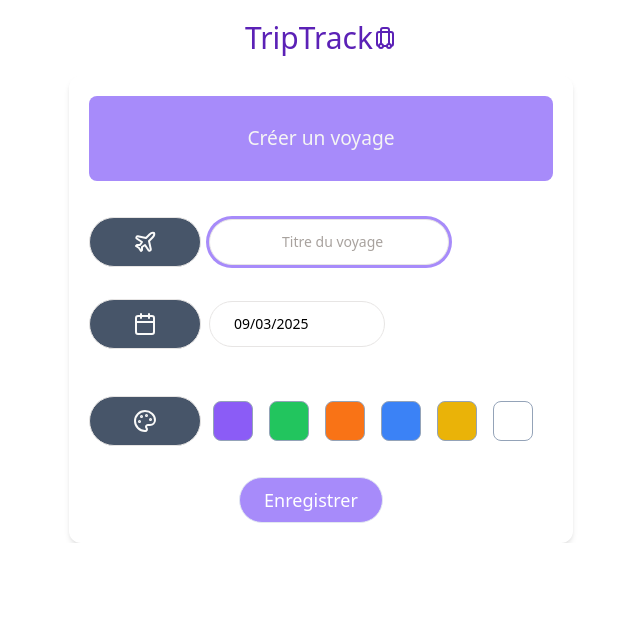
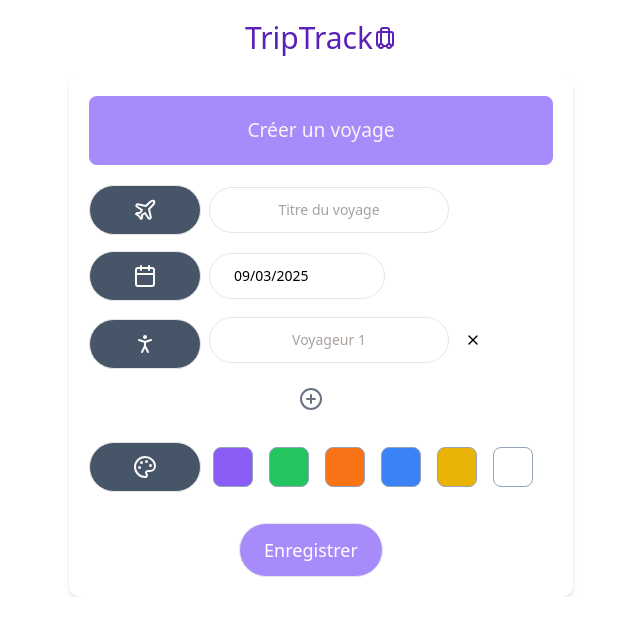
Before and after one commit to ccphung/triptrack, a React (Vite) app: page /new-travel in a window 1280 px wide. Shown: the top 636 px of the page, without its empty margins (319-959 px from the left). Built offline with nearby package versions, Linux system fonts and the light colour scheme.

Commit message:
add travelers on expense and travel

```diff
--- /dev/null
+++ b/src/components/BalanceCalculator.jsx
@@ -0,0 +1,70 @@
+import { CheckCheckIcon } from 'lucide-react';
+
+export default function BalanceCalculator({ expenses, travel }) {
+  const { travelers } = travel[0];
+  console.log(travelers);
+
+  const totalByPerson = travelers.reduce((acc, traveler) => {
+    const total = expenses
+      .filter((expense) => expense.payer === traveler)
+      .reduce((sum, expense) => sum + Number(expense.price), 0);
+
+    acc[traveler] = total;
+    return acc;
+  }, {});
+
+  const totalArray = Object.entries(totalByPerson).map(([name, total]) => ({
+    name,
+    total,
+  }));
+
+  const averagePerPerson =
+    totalArray.reduce((acc, t) => acc + t.total, 0) / totalArray.length;
+
+  const maxExpensePerson = totalArray.filter((t) => t.total > averagePerPerson);
+
+  const allPaidSameAmount = totalArray.every(
+    (t) => t.total === averagePerPerson,
+  );
+
+  if (allPaidSameAmount) {
+    return (
+      <div className="flex justify-center text-green-800">
+        <CheckCheckIcon />
+        <p>Tous les participants ont payé le même montant.</p>
+      </div>
+    );
+  }
+
+  return (
+    <div>
+      {totalArray.map((t) => {
+        if (t.total < averagePerPerson) {
+          const totalDebt = averagePerPerson - t.total;
+
+          const totalMaxPaying = maxExpensePerson.reduce(
+            (acc, p) => acc + p.total,
+            0,
+          );
+
+          return (
+            <div key={t.name}>
+              <p>
+                {maxExpensePerson.map((p) => {
+                  const amount = (totalDebt * p.total) / totalMaxPaying;
+                  return (
+                    <span key={p.name}>
+                      {t.name} doit à {p.name}: {amount.toFixed(2)} €
+                      <br />
+                    </span>
+                  );
+                })}
+              </p>
+            </div>
+          );
+        }
+        return null;
+      })}
+    </div>
+  );
+}
--- a/src/components/ExpenseItem.jsx
+++ b/src/components/ExpenseItem.jsx
@@ -124,8 +124,15 @@ function ExpenseItem({
                 </div>
               )}
             </div>
+
+            {item.payer && (
+              <p className="ml-2 text-start text-sm text-stone-800">
+                Payé par : {item.payer}
+              </p>
+            )}
+
             {item.note && (
-              <p className="mb-5 ml-2 text-start text-sm text-stone-800">
+              <p className="ml-2 text-start text-sm text-stone-800">
                 Note: <span className="p-2 italic">{item.note}</span>
               </p>
             )}
--- /dev/null
+++ b/src/components/InputTravelers.jsx
@@ -0,0 +1,33 @@
+import { PersonStandingIcon, XIcon } from 'lucide-react';
+
+function InputTravelers({ index, value, onChange, onRemove }) {
+  const handleChange = (e) => {
+    onChange({ id: index, name: e.target.value });
+  };
+
+  return (
+    <div className="mt-4 flex flex-row items-center">
+      <label className="label flex items-center justify-center">
+        <PersonStandingIcon />
+      </label>
+
+      <div className="flex flex-col">
+        <div className="mb-2 flex items-center">
+          <input
+            type="text"
+            className="input w-[15rem] text-center"
+            placeholder={`Voyageur ${index + 1}`}
+            value={value}
+            onChange={handleChange}
+          />
+          <XIcon
+            className="ml-2 w-4 cursor-pointer"
+            onClick={() => onRemove(index)}
+          />
+        </div>
+      </div>
+    </div>
+  );
+}
+
+export default InputTravelers;
--- a/src/components/TravelItem.jsx
+++ b/src/components/TravelItem.jsx
@@ -19,12 +19,12 @@ function TravelItem({ item, expenses }) {
       >
         <div className="items-star ml-5 flex flex-col justify-start">
           <p className="text-center text-lg text-slate-800">{item.title}</p>
-          <p className="text-md flex text-center text-slate-500">
+          <div className="text-md flex text-center text-slate-500">
             <Calendar className="mr-2 w-4" />
             {formatDateHuman(item.date)}
-          </p>
+          </div>
 
-          <p className="text-md flex justify-stretch text-center text-slate-500">
+          <div className="text-md flex justify-stretch text-center text-slate-500">
             <LucideBanknote className="mr-2 w-4" />
             {formatCurrency(
               expenses.reduce((total, expense) => {
@@ -36,12 +36,12 @@ function TravelItem({ item, expenses }) {
               }, 0),
               'EUR',
             )}
-          </p>
+          </div>
 
-          <p className="text-md flex text-center text-slate-500">
+          <div className="text-md flex text-center text-slate-500">
             <Paperclip className="mr-2 w-4" />
             {expenses.length} dépenses
-          </p>
+          </div>
         </div>
       </div>
     </button>
--- a/src/pages/CreateExpense.jsx
+++ b/src/pages/CreateExpense.jsx
@@ -1,5 +1,5 @@
 import { useEffect, useState } from 'react';
-import { useDispatch } from 'react-redux';
+import { useDispatch, useSelector } from 'react-redux';
 import { useNavigate, useParams } from 'react-router-dom';
 import { Controller, useForm } from 'react-hook-form';
 import { CiGps } from 'react-icons/ci';
@@ -44,6 +44,9 @@ function CreateExpense() {
   const dispatch = useDispatch();
   const navigate = useNavigate();
   const { travelId } = useParams();
+  const travels = useSelector((state) => state.travel.travel);
+  const travel = travels.find((t) => t.id === travelId);
+
 
   const { position, getPosition } = useFetchPosition(lat, lng, setLng, setLat);
 
@@ -81,6 +84,7 @@ function CreateExpense() {
       createdAt: new Date().toISOString(),
       currency,
       travelId,
+      payer: data.payer,
     };
 
     dispatch(createExpense(newExpense));
@@ -160,7 +164,8 @@ function CreateExpense() {
               exchangeRate &&
               price && (
                 <p className="text-end italic text-slate-500">
-                  ({formatCurrency(price * exchangeRate, currency)})
+                  ({formatCurrency((price * exchangeRate).toFixed(2), currency)}
+                  )
                 </p>
               )}
 
@@ -219,7 +224,11 @@ function CreateExpense() {
                     {...field}
                     type="text"
                     placeholder={
-                      isLoadingGeocoding ? 'Chargement....' : cityName
+                      isLoadingGeocoding
+                        ? 'Chargement....'
+                        : cityName
+                          ? cityName
+                          : 'Cliquez sur la carte'
                     }
                     disabled
                     required
@@ -242,6 +251,30 @@ function CreateExpense() {
               <p className="text-sm italic text-red-500">
                 {errors.city.message}
               </p>
+            )}
+
+            {travel.travelers.length > 1 && (
+              <div className="my-4 flex flex-row items-center">
+                <label htmlFor="payer" className="label">
+                  Qui a payé ?
+                </label>
+                {travel.travelers.length > 1 && (
+                  <Controller
+                    name="payer"
+                    control={control}
+                    defaultValue={travel.travelers[0]}
+                    render={({ field }) => (
+                      <select {...field} className="input">
+                        {travel.travelers.map((traveler, index) => (
+                          <option key={index} value={traveler}>
+                            {traveler}
+                          </option>
+                        ))}
+                      </select>
+                    )}
+                  />
+                )}
+              </div>
             )}
 
             <div className="mt-5 flex flex-row items-center text-stone-700">
--- a/src/pages/CreateTravel.jsx
+++ b/src/pages/CreateTravel.jsx
@@ -1,10 +1,18 @@
+import {
+  Calendar as CalendarIcon,
+  PaletteIcon,
+  Plane,
+  PlusCircle,
+  X,
+} from 'lucide-react';
+import { nanoid } from 'nanoid';
+import { useState } from 'react';
 import { Controller, useForm, useWatch } from 'react-hook-form';
 import { useDispatch } from 'react-redux';
+import { useNavigate } from 'react-router-dom';
+import Calendar from '../components/Calender';
+import InputTravelers from '../components/InputTravelers';
 import { createTravel } from '../slices/travelSlice';
-import { nanoid } from 'nanoid';
-import { useNavigate } from 'react-router-dom';
-import { Calendar as CalendarIcon, PaletteIcon, Plane, X } from 'lucide-react';
-import Calendar from '../components/Calender';
 
 const colors = [
   { id: 1, color: 'violet-500' },
@@ -28,6 +36,8 @@ function CreateTravel() {
   const dispatch = useDispatch();
   const navigate = useNavigate();
 
+  const [travelers, setTravelers] = useState([{ id: 0, name: '' }]);
+
   const {
     register,
     control,
@@ -37,16 +47,34 @@ function CreateTravel() {
 
   const selectedColor = useWatch({ control, name: 'color' });
 
+  function handleTravelerChange(updatedTraveler) {
+    setTravelers((prev) =>
+      prev.map((t, i) =>
+        i === updatedTraveler.id ? { ...t, name: updatedTraveler.name } : t,
+      ),
+    );
+  }
+
+  function handleRemoveTraveler(indexToRemove) {
+    setTravelers((prev) => prev.filter((_, i) => i !== indexToRemove));
+  }
+
+  function handleAddTraveler() {
+    setTravelers((prev) => [...prev, { id: prev.length, name: '' }]);
+  }
+
   function onSubmit(data) {
-    console.log(data);
-
     const newTravel = {
       id: nanoid(),
       title: data.title,
       date: data.date,
       color: data.color,
+      travelers: travelers
+        .map((t) => t.name.trim())
+        .filter((name) => name !== ''),
       createdAt: new Date().toISOString(),
     };
+
     dispatch(createTravel(newTravel));
     navigate('/');
   }
@@ -55,42 +83,33 @@ function CreateTravel() {
     <div className="flex flex-wrap items-center justify-center gap-10 overflow-x-hidden">
       <div className="max-w-[1048px] rounded-xl p-5 shadow-md">
         <div className="mb-5 rounded-lg bg-violet-400 px-3 py-5 text-center">
-          <h1 className="bordertext-center mb-2 mt-2 rounded-lg text-[1.2em] text-stone-100">
-            Créer un voyage
-          </h1>
+          <h1 className="text-[1.2em] text-stone-100">Créer un voyage</h1>
         </div>
+
         <form onSubmit={handleSubmit(onSubmit)} className="xl:mr-5">
-          <div className="flex flex-col items-stretch">
+          {/* Title */}
           <div className="my-4 flex flex-row items-center">
-              <label
-                htmlFor="date"
-                className="label flex items-center justify-center"
-              >
+            <label className="label flex items-center justify-center">
               <Plane />
             </label>
             <input
-                autoFocus
               type="text"
-                placeholder="  Titre du voyage"
+              placeholder="Titre du voyage"
               className="input w-[15rem] text-center"
-                id="title"
               {...register('title', { required: 'Ce champ est obligatoire' })}
             />
             {errors?.title?.message && (
-                <p className="text-sm italic text-red-500">
+              <p className="ml-4 text-sm italic text-red-500">
                 {errors.title.message}
               </p>
             )}
           </div>
 
+          {/* Date */}
           <div className="my-4 flex flex-row items-center">
-              <label
-                htmlFor="date"
-                className="label flex items-center justify-center"
-              >
+            <label className="label flex items-center justify-center">
               <CalendarIcon />
             </label>
-
             <Controller
               name="date"
               control={control}
@@ -99,11 +118,25 @@ function CreateTravel() {
             />
           </div>
 
+          {/* Travelers */}
+          {travelers.map((traveler, index) => (
+            <InputTravelers
+              key={traveler.id}
+              index={index}
+              value={traveler.name}
+              onChange={handleTravelerChange}
+              onRemove={handleRemoveTraveler}
+            />
+          ))}
+
+          <PlusCircle
+            className="mx-auto mt-4 cursor-pointer text-gray-500"
+            onClick={handleAddTraveler}
+          />
+
+          {/* Theme */}
           <div className="mt-5 flex flex-row items-center text-stone-700">
-              <label
-                htmlFor="colors"
-                className="label flex items-center justify-center"
-              >
+            <label className="label flex items-center justify-center">
               <PaletteIcon />
             </label>
             <div className="my-4 ml-3 flex flex-row">
@@ -135,9 +168,9 @@ function CreateTravel() {
               />
             </div>
           </div>
-          </div>
+
           <div className="flex items-center justify-center">
-            <button className="md:py-3; mt-5 rounded-full border border-slate-200 bg-violet-400 px-4 py-2 text-lg text-white transition-all duration-300 placeholder:text-stone-400 hover:bg-violet-300 focus:outline-none focus:ring focus:ring-violet-400 md:px-6">
+            <button className="mt-5 rounded-full border border-slate-200 bg-violet-400 px-6 py-3 text-lg text-white transition-all duration-300 hover:bg-violet-300 focus:outline-none focus:ring focus:ring-violet-400">
               Enregistrer
             </button>
           </div>
--- a/src/pages/History.jsx
+++ b/src/pages/History.jsx
@@ -15,6 +15,7 @@ import {
 } from '../slices/expenseSlice';
 import { deleteTravel } from '../slices/travelSlice';
 import { getExpenses, getTravels } from '../store';
+import BalanceCalculator from '../components/BalanceCalculator';
 
 function History() {
   const [showConfirmTravelDelete, setShowConfirmTravelDelete] = useState(false);
@@ -59,6 +60,7 @@ function History() {
               {currentTravel[0]?.title || 'Voyage introuvable'}
             </h1>
             <Chart />
+
             {expensesByTravel.length === 0 && (
               <p className="text-center text-lg text-stone-100">
                 Commencez par ajouter une nouvelle dépense
@@ -76,6 +78,11 @@ function History() {
                 'EUR',
               )}
             </h2>
+
+            <BalanceCalculator
+              expenses={expensesByTravel}
+              travel={currentTravel}
+            />
 
             <div className="flex items-center justify-between">
               <button
```
Lines whose indentation alone changed are shown as unchanged.
